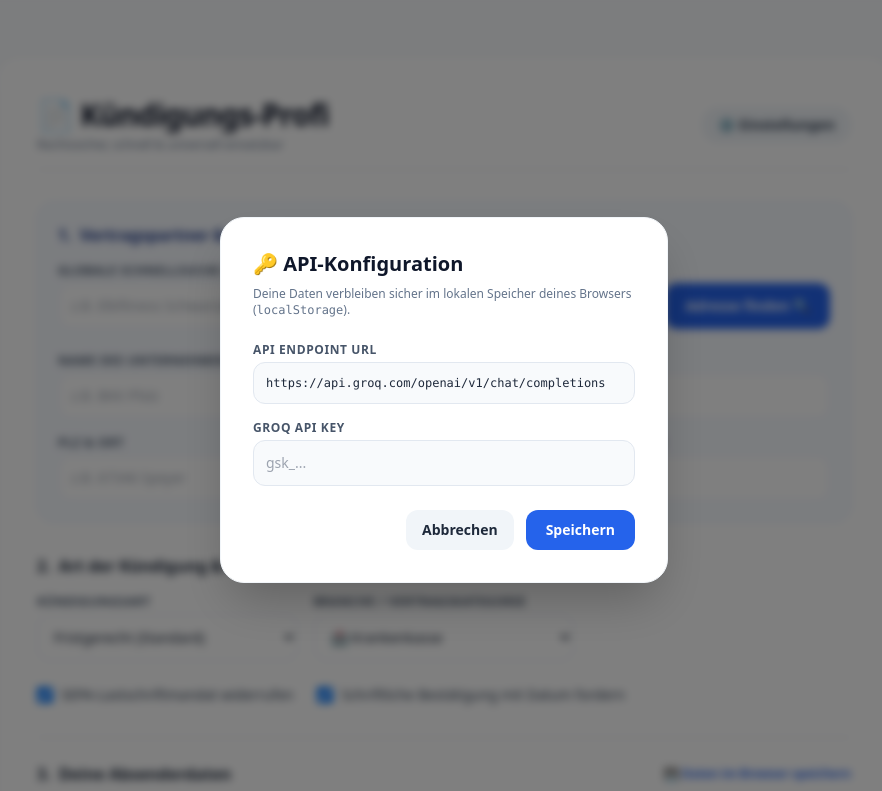
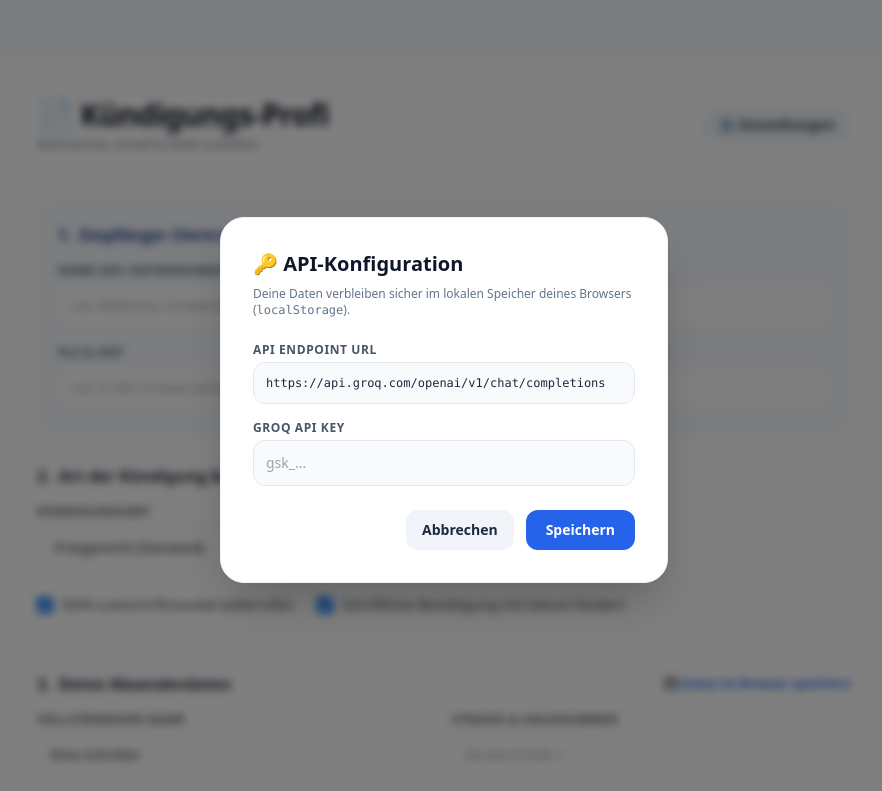
Before and after one commit to schroeterdino-jpg/Test, a plain HTML site: page index.html in a window 1280 px wide. Shown: the top 791 px of the page, without its empty margins (196-1078 px from the left). Drawn offline with nearby package versions, Linux system fonts and the light colour scheme.

Commit message:
Add files via upload

````diff
--- a/index.html
+++ b/index.html
@@ -29,7 +29,7 @@
         <div class="flex justify-between items-center mb-8 border-b pb-4 no-print">
             <div>
                 <h1 class="text-2xl md:text-3xl font-extrabold text-slate-900 tracking-tight">📄 Kündigungs-Profi</h1>
-                <p class="text-xs text-slate-500 mt-1">Rechtssicher, schnell & universell einsetzbar</p>
+                <p class="text-xs text-slate-500 mt-1">Rechtssicher, schnell & direkt ausfüllbar</p>
             </div>
             <button onclick="openSettings()" class="bg-slate-100 hover:bg-slate-200 text-slate-700 px-4 py-2 rounded-2xl text-sm font-semibold transition flex items-center gap-2">
                 ⚙️ Einstellungen
@@ -38,37 +38,27 @@
 
         <form id="kuendigungForm" class="space-y-8 no-print">
 
-            <!-- SCHRITT 1: Empfänger & Live-Suche -->
+            <!-- SCHRITT 1: Direkte Empfänger-Eingabe -->
             <div class="bg-blue-50/50 p-5 rounded-2xl border border-blue-100 space-y-4">
                 <h2 class="text-base font-bold text-blue-900 flex items-center gap-2">
-                    <span>1.</span> Vertragspartner & Adresse suchen
+                    <span>1.</span> Empfänger (Vertragspartner)
                 </h2>
 
-                <div>
-                    <label class="block text-xs font-bold uppercase tracking-wider text-slate-600 mb-1">Globale Schnellsuche (KI-gestützt + Lokaler Fix)</label>
-                    <div class="flex gap-2">
-                        <input type="text" id="companySearchInput" placeholder="z.B. Elbfitness Schwarzenbek, BKK Pfalz, E.ON..." class="w-full p-3 bg-white border border-slate-200 rounded-xl text-sm focus:ring-2 focus:ring-blue-500 outline-none">
-                        <button type="button" id="searchBtn" onclick="searchCompanyAddress()" class="bg-blue-600 hover:bg-blue-700 text-white px-5 py-3 rounded-xl text-sm font-semibold transition shrink-0 shadow-sm">
-                            Adresse finden 🔍
-                        </button>
-                    </div>
-                </div>
-
-                <div class="grid grid-cols-1 md:grid-cols-2 gap-4 pt-2">
+                <div class="grid grid-cols-1 md:grid-cols-2 gap-4">
                     <div>
                         <label class="block text-xs font-bold uppercase tracking-wider text-slate-600 mb-1">Name des Unternehmens</label>
-                        <input type="text" id="companyName" required placeholder="z.B. BKK Pfalz" class="w-full p-3 bg-white border border-slate-200 rounded-xl text-sm">
+                        <input type="text" id="companyName" required placeholder="z.B. Elbfitness Schwarzenbek" class="w-full p-3 bg-white border border-slate-200 rounded-xl text-sm">
                     </div>
                     <div>
                         <label class="block text-xs font-bold uppercase tracking-wider text-slate-600 mb-1">Straße & Hausnummer</label>
-                        <input type="text" id="companyStreet" required placeholder="z.B. Am Schloßberg 1" class="w-full p-3 bg-white border border-slate-200 rounded-xl text-sm">
+                        <input type="text" id="companyStreet" required placeholder="z.B. Hamburger Str. 5-7" class="w-full p-3 bg-white border border-slate-200 rounded-xl text-sm">
                     </div>
                 </div>
 
                 <div class="grid grid-cols-1 md:grid-cols-2 gap-4">
                     <div>
                         <label class="block text-xs font-bold uppercase tracking-wider text-slate-600 mb-1">PLZ & Ort</label>
-                        <input type="text" id="companyCity" required placeholder="z.B. 67346 Speyer" class="w-full p-3 bg-white border border-slate-200 rounded-xl text-sm">
+                        <input type="text" id="companyCity" required placeholder="z.B. 21493 Schwarzenbek" class="w-full p-3 bg-white border border-slate-200 rounded-xl text-sm">
                     </div>
                     <div>
                         <label class="block text-xs font-bold uppercase tracking-wider text-slate-600 mb-1">Vertrags- / Mitgliedsnummer</label>
@@ -95,8 +85,8 @@
                     <div>
                         <label class="block text-xs font-bold uppercase tracking-wider text-slate-600 mb-1">Branche / Vertragskategorie</label>
                         <select id="contractCategory" onchange="updateDynamicFields()" class="w-full p-3 bg-white border border-slate-200 rounded-xl text-sm focus:ring-2 focus:ring-blue-500 outline-none">
+                            <option value="Fitnessstudio">🏋️ Fitnessstudio</option>
                             <option value="Krankenkasse">🏥 Krankenkasse</option>
-                            <option value="Fitnessstudio">🏋️ Fitnessstudio</option>
                             <option value="Strom / Gas">⚡ Strom & Gas</option>
                             <option value="Internet / Mobilfunk">📱 Internet & Mobilfunk</option>
                             <option value="Streaming / Abo">🎬 Streaming & Abo</option>
@@ -260,76 +250,13 @@
                 container.classList.remove('hidden');
                 label.innerText = 'Versicherungsscheinnummer';
                 input.placeholder = 'z.B. VS-987654';
+            } else if (category === 'Krankenkasse') {
+                container.classList.remove('hidden');
+                label.innerText = 'Krankenkassen-Mitgliedsnummer';
+                input.placeholder = 'z.B. A123456789';
             } else {
                 container.classList.add('hidden');
                 input.value = '';
-            }
-        }
-
-        async function searchCompanyAddress() {
-            const queryInput = document.getElementById('companySearchInput').value.trim();
-            const query = queryInput.toLowerCase();
-
-            if (query.includes('elbfitness') || query.includes('easy fitness') || query.includes('easyfitness')) {
-                document.getElementById('companyName').value = 'Elbfitness Schwarzenbek';
-                document.getElementById('companyStreet').value = 'Hamburger Str. 5-7';
-                document.getElementById('companyCity').value = '21493 Schwarzenbek';
-                alert('Adresse für Elbfitness Schwarzenbek erfolgreich geladen!');
-                return;
-            } else if (query.includes('bkk pfalz') || query.includes('bkk')) {
-                document.getElementById('companyName').value = 'BKK Pfalz';
-                document.getElementById('companyStreet').value = 'Am Schloßberg 1';
-                document.getElementById('companyCity').value = '67346 Speyer';
-                alert('Adresse für BKK Pfalz erfolgreich geladen!');
-                return;
-            }
-
-            const apiKey = localStorage.getItem('user_ai_api_key');
-            const apiEndpoint = localStorage.getItem('user_ai_endpoint') || 'https://api.groq.com/openai/v1/chat/completions';
-
-            if (!queryInput) {
-                alert('Bitte gib einen Suchbegriff ein.');
-                return;
-            }
-            if (!apiKey) {
-                alert('Bitte hinterlege zuerst deinen API-Key in den Einstellungen!');
-                openSettings();
-                return;
-            }
-
-            const btn = document.getElementById('searchBtn');
-            const originalText = btn.innerText;
-            btn.disabled = true;
-            btn.innerText = "Suche...";
-
-            try {
-                const response = await fetch(apiEndpoint, {
-                    method: 'POST',
-                    headers: { 'Authorization': 'Bearer ' + apiKey, 'Content-Type': 'application/json' },
-                    body: JSON.stringify({
-                        model: 'openai/gpt-oss-120b',
-                        messages: [
-                            { role: "system", content: "Gib als Antwort NUR einen validen JSON-String zurück ohne Erklärungen: {\"name\": \"Firmenname\", \"street\": \"Strasse Hausnummer\", \"city\": \"PLZ Ort\"}" },
-                            { role: "user", content: `Finde die offizielle Adresse für: ${queryInput}` }
-                        ],
-                        temperature: 0.1
-                    })
-                });
-
-                const data = await response.json();
-                let textRes = data.choices[0].message.content.trim();
-                textRes = textRes.replace(/```json/g, '').replace(/```/g, '').trim();
-                const res = JSON.parse(textRes);
-
-                document.getElementById('companyName').value = res.name || queryInput;
-                document.getElementById('companyStreet').value = res.street || '';
-                document.getElementById('companyCity').value = res.city || '';
-                alert('Adresse erfolgreich ermittelt!');
-            } catch (err) {
-                alert('Automatische Suche fehlgeschlagen. Bitte trage die Adresse manuell ein.');
-            } finally {
-                btn.disabled = false;
-                btn.innerText = originalText;
             }
         }
 
````
